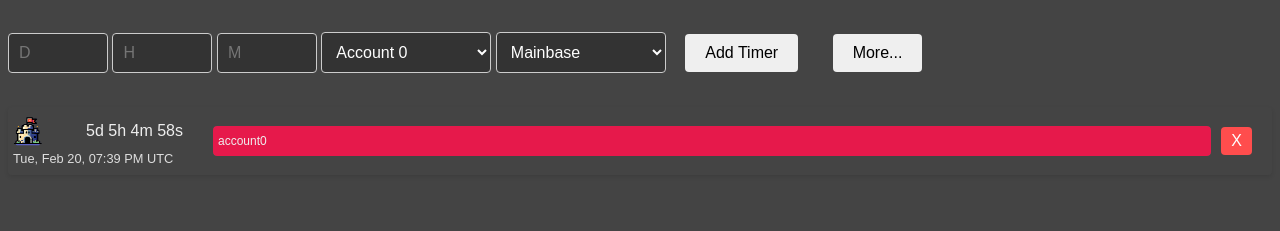
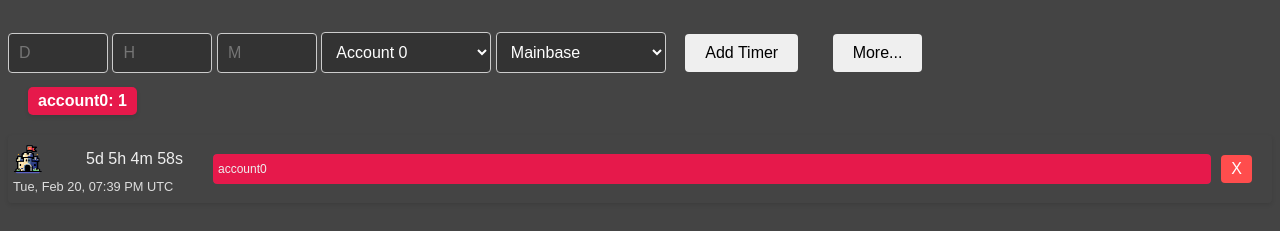
Before and after one commit to Piet0816/coc-timer-app, a plain HTML site: page index.html in a window 1280 px wide. Both pictures are taken after typing "5", "5", "5" into the empty fields and a click on the button "Add Timer". Shown: the part 61-292 px from the top of the page. Drawn offline with Linux system fonts and the light colour scheme.

Commit message:
total numbers per account

```diff
--- a/index.html
+++ b/index.html
@@ -41,6 +41,8 @@
 	<!-- Toggle Button -->
     <button id="toggleSpecialButtons">More...</button>
 
+
+	<div id="colorCountersContainer"></div>
     <!-- Special Buttons and JSON TextField -->
     <div id="specialButtonsContainer" style="display: none;">
 	     <button id="resetButton" onclick="resetAndDeleteSave()">Reset All</button>
--- a/script.js
+++ b/script.js
@@ -4,6 +4,7 @@ document.addEventListener('DOMContentLoaded', function() {
     loadTimersState();
 	sortTimersByRemainingTime();
 	toggleCompletedHeader();
+	updateColorCounters();
 });
 
 document.getElementById('toggleSpecialButtons').addEventListener('click', function() {
@@ -360,6 +361,7 @@ function saveTimersState() {
     });
     localStorage.setItem('timers', JSON.stringify(timers));
 	console.log('Saving timers:', timers);
+	updateColorCounters();
 }
 
 
@@ -409,6 +411,7 @@ function resetAndDeleteSave() {
     } else {
         // User cancelled, do nothing
     }
+	updateColorCounters();
 }
 
 function removeTimer(timerId) {
@@ -419,3 +422,41 @@ function removeTimer(timerId) {
     // If you're saving the timers, you would also remove it from the save data here
 	saveTimersState();
 }
+
+
+function countTimersByColor() {
+    const timers = Array.from(document.querySelectorAll('.timer'));
+    const colorCounts = {};
+
+    timers.forEach(timer => {
+        const color = timer.getAttribute('data-color');
+        if (color in colorCounts) {
+            colorCounts[color]++;
+        } else {
+            colorCounts[color] = 1;
+        }
+    });
+
+    return colorCounts;
+}
+
+
+function updateColorCounters() {
+    const colorCounts = countTimersByColor();
+    const countersContainer = document.getElementById('colorCountersContainer');
+
+    countersContainer.innerHTML = ''; // Clear the current counters
+
+    Object.keys(colorCounts).forEach(color => {
+        if (colorCounts[color] > 0) {
+            const counterSpan = document.createElement('span');
+            counterSpan.textContent = `${color}: ${colorCounts[color]}`;
+            counterSpan.classList.add('color-counter');
+            // Correctly add class based on the `color` attribute value
+			const colorClass = color.startsWith('account') ? color : `account${color}`;
+			counterSpan.classList.add('color-counter', colorClass);
+			// Apply the color class
+            countersContainer.appendChild(counterSpan);
+        }
+    });
+}
--- a/style.css
+++ b/style.css
@@ -249,6 +249,23 @@ h1 {
     cursor: pointer;
 }
 
+#colorCountersContainer {
+    display: flex;
+    justify-content: start;
+    align-items: center;
+    margin-left: 20px; /* Adjust as needed */
+}
+
+.color-counter {
+    margin-right: 10px;
+    padding: 5px 10px;
+    border-radius: 5px;
+    background-color: #f2f2f2; /* Light grey background, adjust if you have specific colors */
+    color: #333; /* Dark text for contrast */
+    font-weight: bold;
+    box-shadow: 0 2px 4px rgba(0, 0, 0, 0.1); /* Optional: adds subtle shadow for depth */
+}
+
 .remove-timer-btn:hover {
     background-color: #ff6666; /* Lighter red on hover */
 }
@@ -268,4 +285,20 @@ h1 {
 #colorSelect option[value="0817"] { background-color: #09874a; color: white; }
 #colorSelect option[value="0818"] { background-color: #778899; color: white; }
 
+.account0 { background-color: #e6194B; color: white; }
+.account1 { background-color: #3cb44b; color: white; }
+.account2 { background-color: #ffe119; color: black; }
+.account3 { background-color: #4363d8; color: white; }
+.account4 { background-color: #f58231; color: black; }
+.account5 { background-color: #911eb4; color: white; }
+.account6 { background-color: #46f0f0; color: black; }
+.account7 { background-color: #f032e6; color: white; }
+.account8 { background-color: #bcf60c; color: black; }
+.account9 { background-color: #fabebe; color: black; }
+.account0814 { background-color: #874f09; color: white; }
+.account0816 { background-color: #093787; color: white; }
+.account0817 { background-color: #09874a; color: white; }
+.account0818 { background-color: #778899; color: white; }
+
+
 }
```
